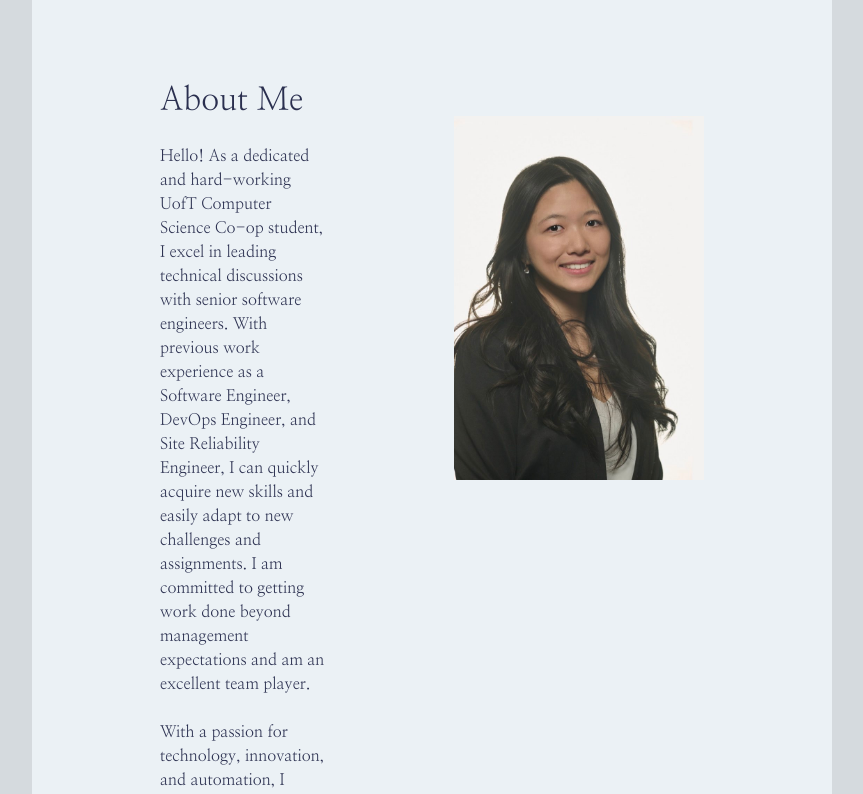
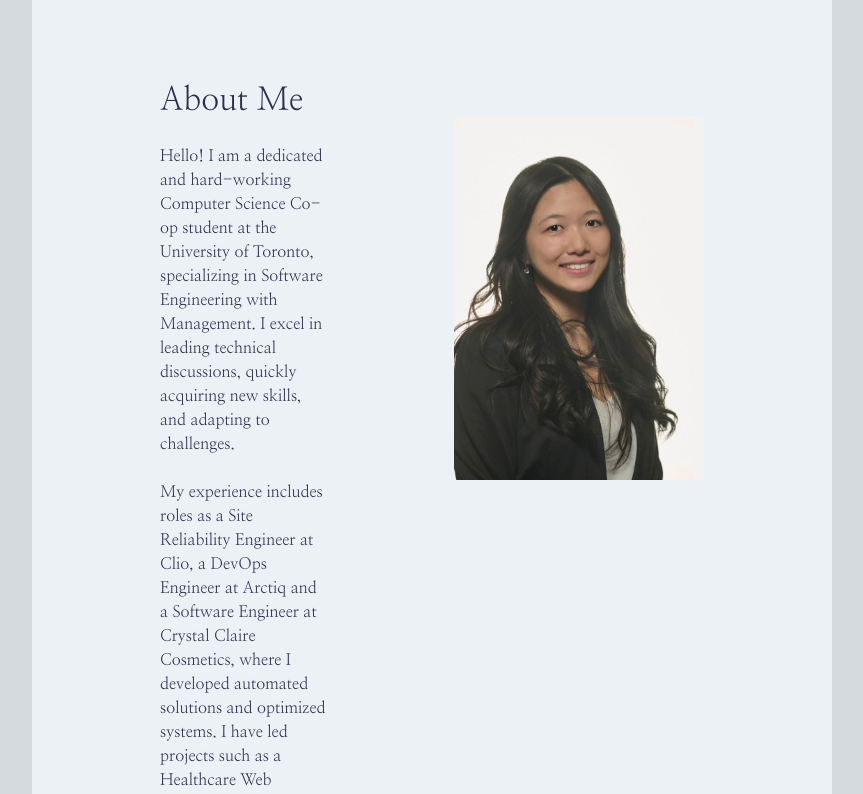
Before and after one commit to Emilyho11/personal-website, a React (Vite) app in the folder frontend/: page / in a window 1280 px wide. Shown: the part 680-1474 px from the top of the page, without its empty margins (208-1071 px from the left). Built offline with nearby package versions, Linux system fonts and the light colour scheme.

Commit message:
Changing my about me description

```diff
--- a/frontend/src/pages/Home.jsx
+++ b/frontend/src/pages/Home.jsx
@@ -37,18 +37,22 @@ const Home = () => {
           <div>
             <h2>About Me</h2>
             <p className='pt-5'>
-              Hello! As a dedicated and hard-working UofT Computer Science
-              Co-op student, I excel in leading technical discussions with
-              senior software engineers. With previous work experience as a
-              Software Engineer, DevOps Engineer, and Site Reliability Engineer,
-              I can quickly acquire new skills and easily adapt to new challenges
-              and assignments. I am committed to getting work done beyond
-              management expectations and am an excellent team player.<br/><br/>
-
-              With a passion for technology, innovation, and automation,
-              I always look forward to meeting new people and being part of a team.
-              Feel free to connect and reach out!
-              </p>
+              Hello! I am a dedicated and hard-working Computer Science Co-op
+              student at the University of Toronto, specializing in Software
+              Engineering with Management. I excel in leading technical
+              discussions, quickly acquiring new skills, and adapting to
+              challenges.
+              <br/><br/>
+              My experience includes roles as a Site Reliability Engineer
+              at Clio, a DevOps Engineer at Arctiq and a Software Engineer at
+              Crystal Claire Cosmetics, where I developed automated solutions
+              and optimized systems. I have led projects such as a Healthcare
+              Web Application and an Android Timetable Generator App, improving
+              efficiency and user engagement. Proficient in Python, Java, C,
+              React.js, and MS Azure, I thrive in Agile environments and am
+              passionate about technology, innovation, and teamwork.<br/><br/>
+              Feel free to reach out!
+            </p>
           </div>
           <img src={ProfessionalPic} alt='emily-professional-pic' className='w-[250px] h-full mt-10 mx-auto'/>
         </div>
```
